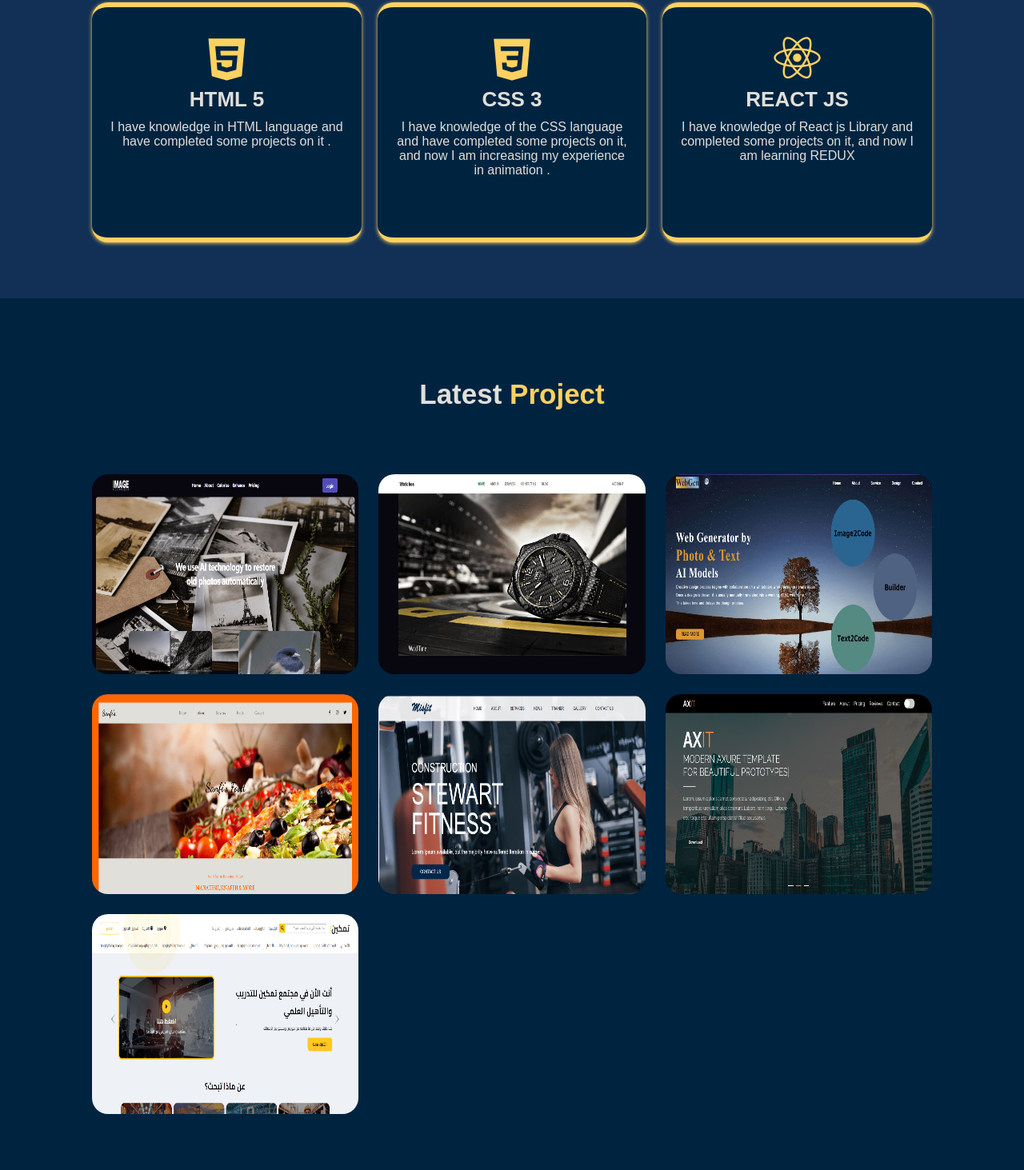
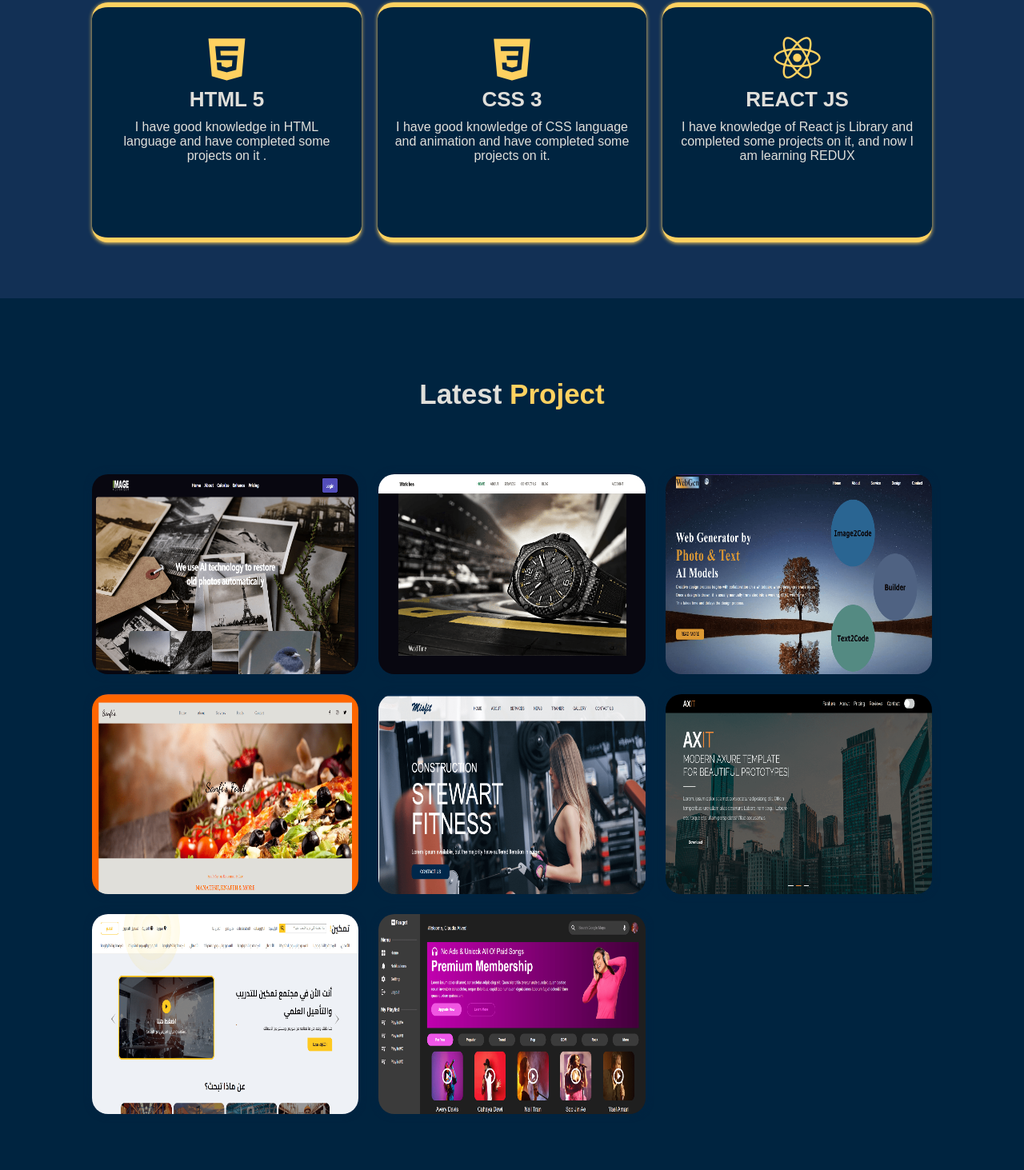
Before and after one commit to ibrahim-s2id/Portfolio, a plain HTML site: page index.html in a window 1280 px wide. Shown: the part 827-2290 px from the top of the page at 80% size. Drawn offline with nearby package versions, Linux system fonts and the light colour scheme.

Commit message:
Update index.html

```diff
--- a/index.html
+++ b/index.html
@@ -31,6 +31,7 @@
             <h1>Ibrahim Said </h1>
             <h3>And I'm a <span class="multiple-text"></span></h3>
             <p>I'm graduated from arab internation university specilize software engineering 2022/2023 .</p>
+
             <div class="social-media">
                 <a href="https://www.facebook.com/ibrahim.said.7509836" target="_blank" style="--i:6;"><i class='bx bxl-facebook'></i></a>
                 <a href=""  style="--i:7;"><i class='bx bxl-gmail'></i></a>
@@ -49,12 +50,12 @@
             <div class="skills-box">
                 <i class='bx bxl-html5'></i>
                 <h3>HTML 5</h3>
-                <p>I have knowledge in HTML language and have completed some projects on it .</p>
+                <p>I have good knowledge in HTML language and have completed some projects on it .</p>
             </div>
             <div class="skills-box">
                 <i class='bx bxl-css3'></i>
                 <h3>CSS 3</h3>
-                <p>I have knowledge of the CSS language and have completed some projects on it, and now I am increasing my experience in animation .</p>
+                <p>I have good knowledge of CSS language and animation and have completed some projects on it.</p>
             </div>
             <div class="skills-box">
                 <i class='bx bxl-react'></i>
@@ -126,6 +127,14 @@
                     <a href="https://ibrahim-said-123.github.io/Tamkeen/"  target="_blank"><i class='bx bx-link-external'></i></a>
                 </div>
             </div>
+            <div class="portfolio-box">
+                <img src="./project8.png" alt="">
+                <div class="protfolio-layer">
+                    <h4>Fauget</h4>
+                    <p>Developed by Material UI</p>
+                    <a href="https://rad-zuccutto-3c5016.netlify.app/"  target="_blank"><i class='bx bx-link-external'></i></a>
+                </div>
+            </div>
         </div>
     </section>
     <script src="https://unpkg.com/scrollreveal"></script>
```
